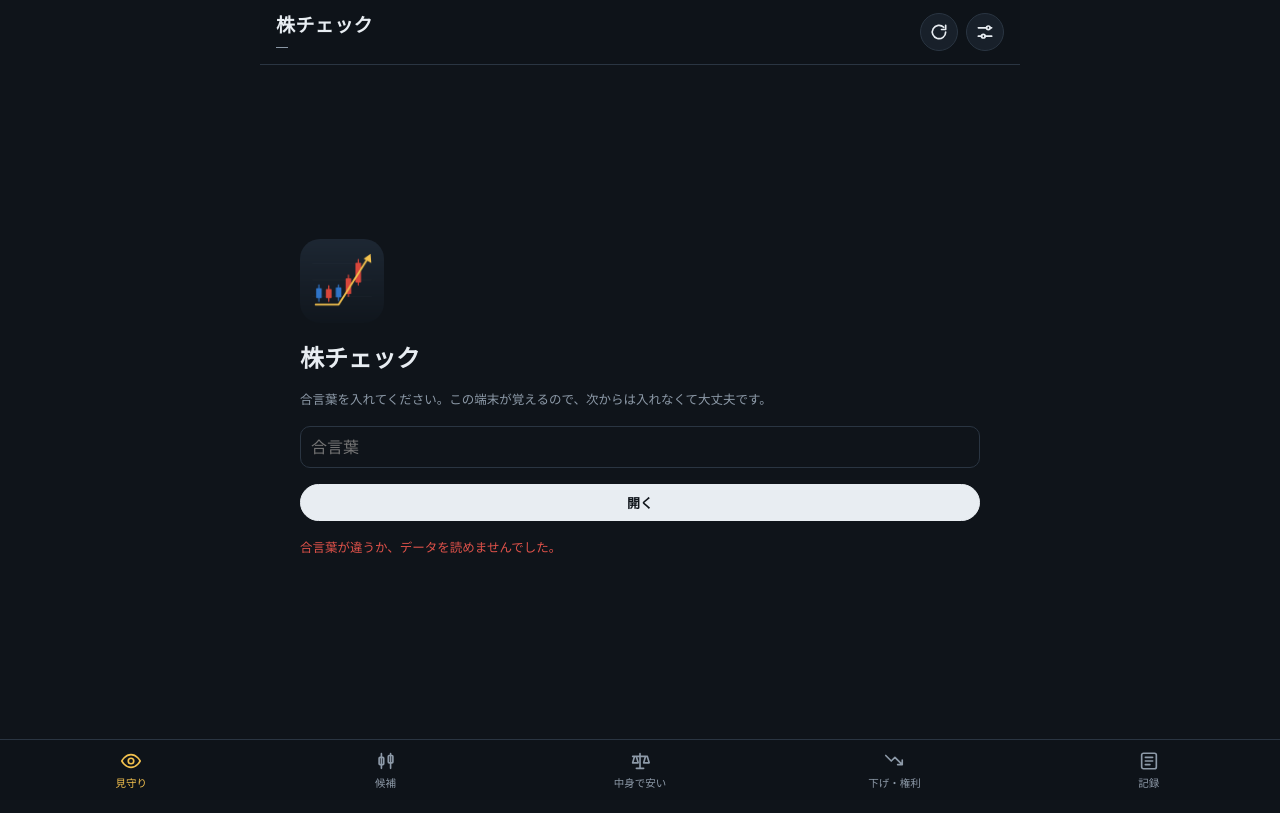
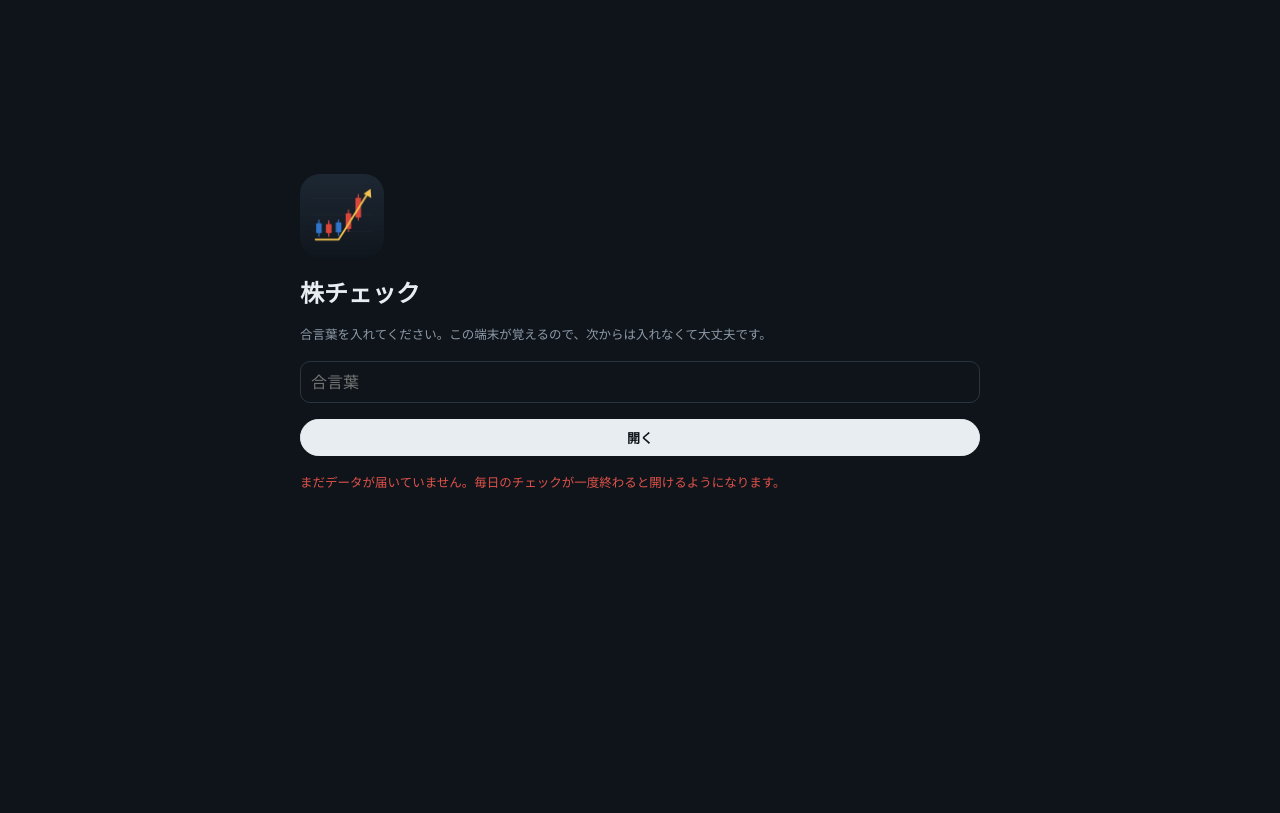
Before and after one commit to Hiro-guitar/kabu-app, a plain HTML site: page index.html in a window 1280 px wide. Both pictures are taken after a click on the button "開く". Drawn offline with Linux system fonts and the light colour scheme; no server answers.

Commit message:
合言葉の画面で上と下の帯を隠す。データがまだ無いときの案内
Co-Authored-By: Claude Opus 5.5 <noreply@anthropic.com>
Claude-Session: https://claude.ai/code/session_01Xg49PJ1TyaJS8F8D9ZNABq

```diff
--- a/app.js
+++ b/app.js
@@ -79,7 +79,8 @@ function lockScreen(msg) {
   const run = async () => {
     go.disabled = true; m.hidden = true;
     try {
-      const chk = await getJSON('check.bin');
+      let chk;
+      try { chk = await getJSON('check.bin'); } catch (e) { m.textContent = 'まだデータが届いていません。毎日のチェックが一度終わると開けるようになります。'; m.hidden = false; go.disabled = false; return; }
       const key = await deriveKey(inp.value, b64d(chk.salt));
       const ok = await unseal(chk, key);
       if (ok.ok !== 'kabu-app') throw new Error();
--- a/style.css
+++ b/style.css
@@ -1,3 +1,4 @@
+[hidden]{display:none!important}
 :root{
   --bg:#0f141a; --panel:#18202a; --panel2:#1f2833; --line:#2a3542; --fg:#e8edf2; --mut:#8d9aa8;
   --up:#e0524a; --dn:#3d82d6; --ok:#4fb37a; --warn:#e0a33a; --bad:#e0524a; --acc:#f2c14e;
```
